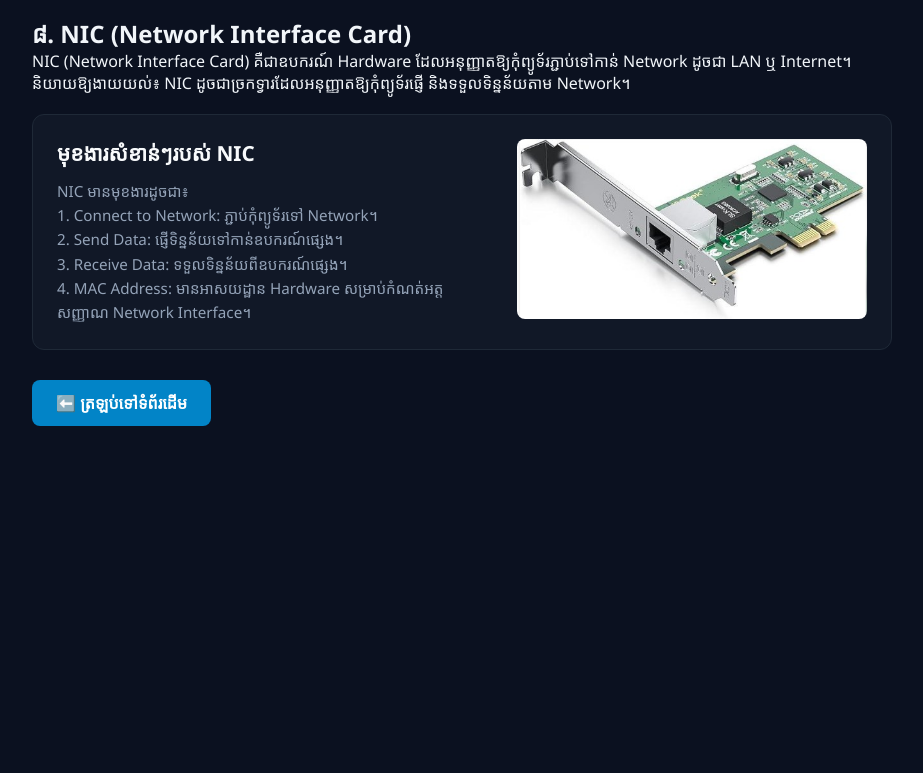
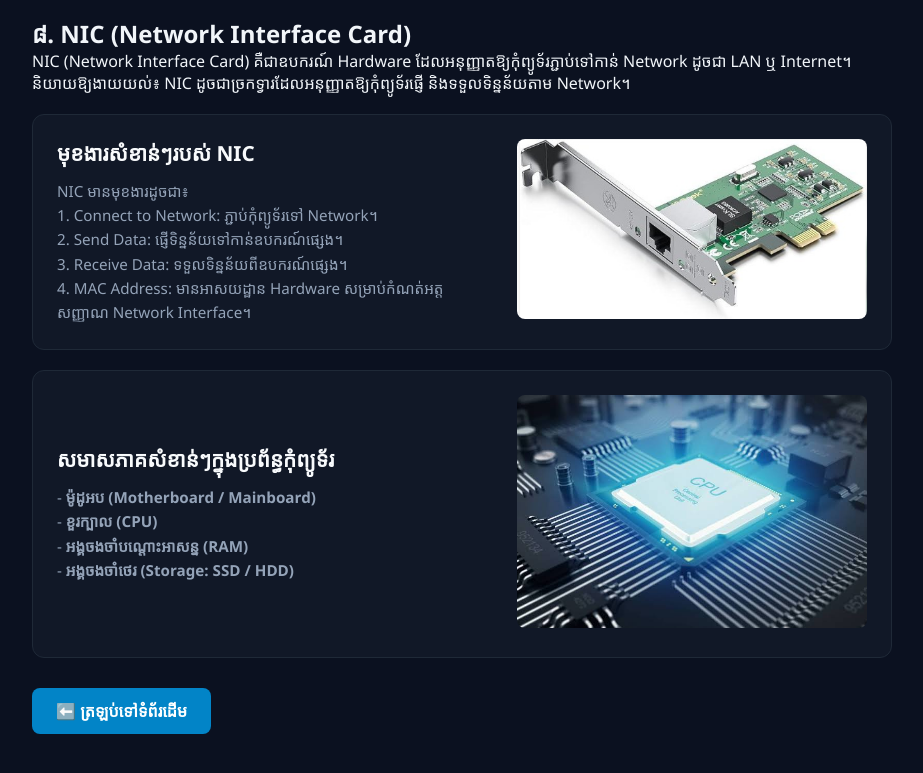
Before and after one commit to Run-Net-Git/Net-Hub, a plain HTML site: page hardware.html in a window 1280 px wide. Shown: the part 3393-4166 px from the top of the page, without its empty margins (178-1101 px from the left). Before the commit the page ends 3864 px from the top, so only its background shows below. Drawn offline with Linux system fonts and the light colour scheme; a web font is replaced by a local one.

Commit message:
Update lesson files

```diff
--- a/hardware.html
+++ b/hardware.html
@@ -474,6 +474,50 @@
           />
         </div>
       </div>
+      <!-- ប្រអប់កាតបង្ហាញព័ត៌មាន Hardware -->
+      <div
+        class="hardware-card"
+        style="
+          display: flex;
+          align-items: center;
+          justify-content: space-between;
+          gap: 30px;
+          background: #111827;
+          border: 1px solid #1f2937;
+          border-radius: 12px;
+          padding: 24px;
+          margin: 20px 0;
+        "
+      >
+        <!-- ផ្នែកអត្ថបទនៅខាងឆ្វេង -->
+        <div style="flex: 1">
+          <h3 style="color: #f8fafc; font-size: 1.3rem; margin-bottom: 12px">
+            សមាសភាគសំខាន់ៗក្នុងប្រព័ន្ធកុំព្យូទ័រ
+          </h3>
+          <p
+            style="
+              color: #94a3b8;
+              font-size: 0.95rem;
+              line-height: 1.6;
+              margin: 0;
+            "
+          >
+            - <strong>ម៉ូដូអប (Motherboard / Mainboard)</strong><br />
+            - <strong>ខួរក្បាល (CPU)</strong><br />
+            - <strong>អង្គចងចាំបណ្ដោះអាសន្ន (RAM)</strong><br />
+            - <strong>អង្គចងចាំថេរ (Storage: SSD / HDD)</strong>
+          </p>
+        </div>
+
+        <!-- ផ្នែករូបភាពនៅខាងស្ដាំ -->
+        <div style="flex-shrink: 0; max-width: 350px; width: 100%">
+          <img
+            src="image/cpu.jpg"
+            alt="រូបភាព Hardware កុំព្យូទ័រ"
+            style="width: 100%; height: auto; border-radius: 8px"
+          />
+        </div>
+      </div>
       <div style="margin-top: 30px">
         <a href="index.html" class="btn btn-primary">⬅️ ត្រឡប់ទៅទំព័រដើម</a>
       </div>
--- a/style.css
+++ b/style.css
@@ -1277,3 +1277,28 @@ body.light-mode {
   --text-main: #1e293b; /* ពណ៌អក្សរដិតងងឹតសម្រាប់พื้นหลังស */
   --text-desc: #475569;
 }
+/* Custom Responsive Rules សម្រាប់ទូរស័ព្ទដៃ និងអេក្រង់តូច */
+@media (max-width: 768px) {
+  /* ពេលមើលលើទូរស័ព្ទ តម្រៀបអត្ថបទ និងរូបភាពពីលើចុះក្រោមវិញ */
+  .hardware-card {
+    flex-direction: column-reverse !important;
+    text-align: left;
+    padding: 16px !important;
+    gap: 20px !important;
+  }
+
+  /* កំណត់ទំហំរូបភាពឱ្យពេញទទឹងអេក្រង់ទូរស័ព្ទ */
+  .hardware-card > div {
+    max-width: 100% !important;
+    width: 100% !important;
+  }
+
+  /* តម្រឹមទំហំអក្សរចំណងជើងឱ្យសមស្របនឹងអេក្រង់តូច */
+  .container h1 {
+    font-size: 1.5rem !important;
+  }
+
+  .container h2 {
+    font-size: 1.2rem !important;
+  }
+}
```
